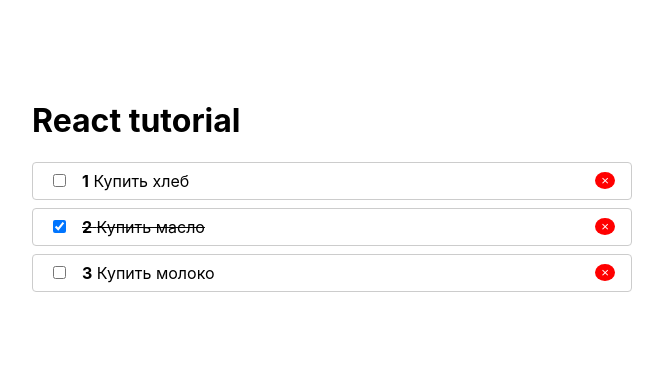
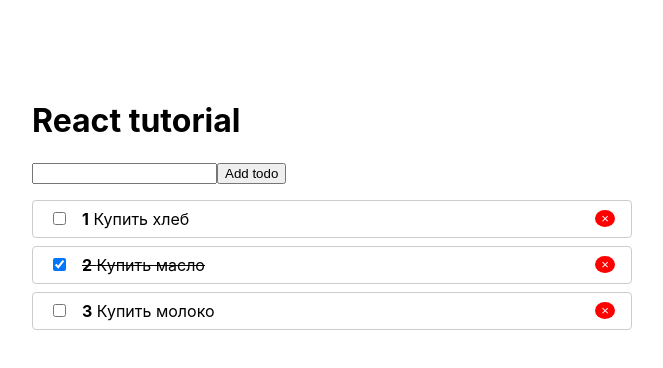
Before and after one commit to alkvasova/TODO, a React (Create React App) app: page / in a window 1280 px wide. Shown: the top 368 px of the page, without its empty margins (308-971 px from the left). Built offline with nearby package versions, Linux system fonts and the light colour scheme.

Commit message:
форма для доб нового элемента

```diff
--- a/src/App.js
+++ b/src/App.js
@@ -1,6 +1,7 @@
 import React from 'react'
 import TodoList from './Todo/TodoList'
 import Context from './context'
+import AddTodo from './Todo/AddTodo'
 
 
 function App() {
@@ -21,19 +22,39 @@ function toggleTodo(id) {
   )
 }
 
+/*Удаляем строки*/
 function removeTodo(id) {
   setTodos(todos.filter(todo => todo.id !== id))
+}
+
+function addTodo(title) {
+  setTodos/*чтобы изменить стейт*/(
+    todos.concat([/*метод concat, чтобы добавить нужный эл-нет*/
+      {
+        title,
+        id: Date.now(),
+        completed:false
+      }
+    ])
+  )
 }
 
   return (
     <Context.Provider value={{removeTodo: removeTodo}}>
       <div className='wrapper'>
         <h1>React tutorial</h1>
+        <AddTodo onCreate={addTodo}/>
 
-        <TodoList todos={todos} onToggle={toggleTodo} />
+        {todos.length ? (/*Условие показываем нет дел*/
+          <TodoList todos={todos} onToggle={toggleTodo} />
+        ) : (
+          <p>No todos!</p>
+        )}
+
+
       </div>
     </Context.Provider>
-  );
+  )
 }
 
 export default App;
--- /dev/null
+++ b/src/Todo/AddTodo.js
@@ -0,0 +1,28 @@
+import React, {useState} from "react";
+import PropTypes from 'prop-types'
+
+function AddTodo( {onCreate} ) {
+    const [value, setValue] = useState('')
+
+    function submitHandler(event) {
+        event.preventDefault()/*отменяет дефолтное значение, чтобы страница не перезагружалась */
+
+        if (value.trim()) {/*валидация, трим удаляет лишние пробелы*/
+            onCreate(value)
+            setValue('')/*чтобы очищалось поле после добавления эл-та, вызовем метод setValue со знач пустой строки т.е изм данный стейт */
+        }
+    }
+
+    return (
+        <form style={{marginBottom: '1rem' }} onSubmit={submitHandler}>
+            <input value={value} onChange={event => setValue(event.target.value)} />
+            <button type='submit'>Add todo</button>
+        </form>
+    )
+}
+
+AddTodo.propTypes = {
+    onCreate: PropTypes.func.isRequired
+}
+
+export default AddTodo;
```
